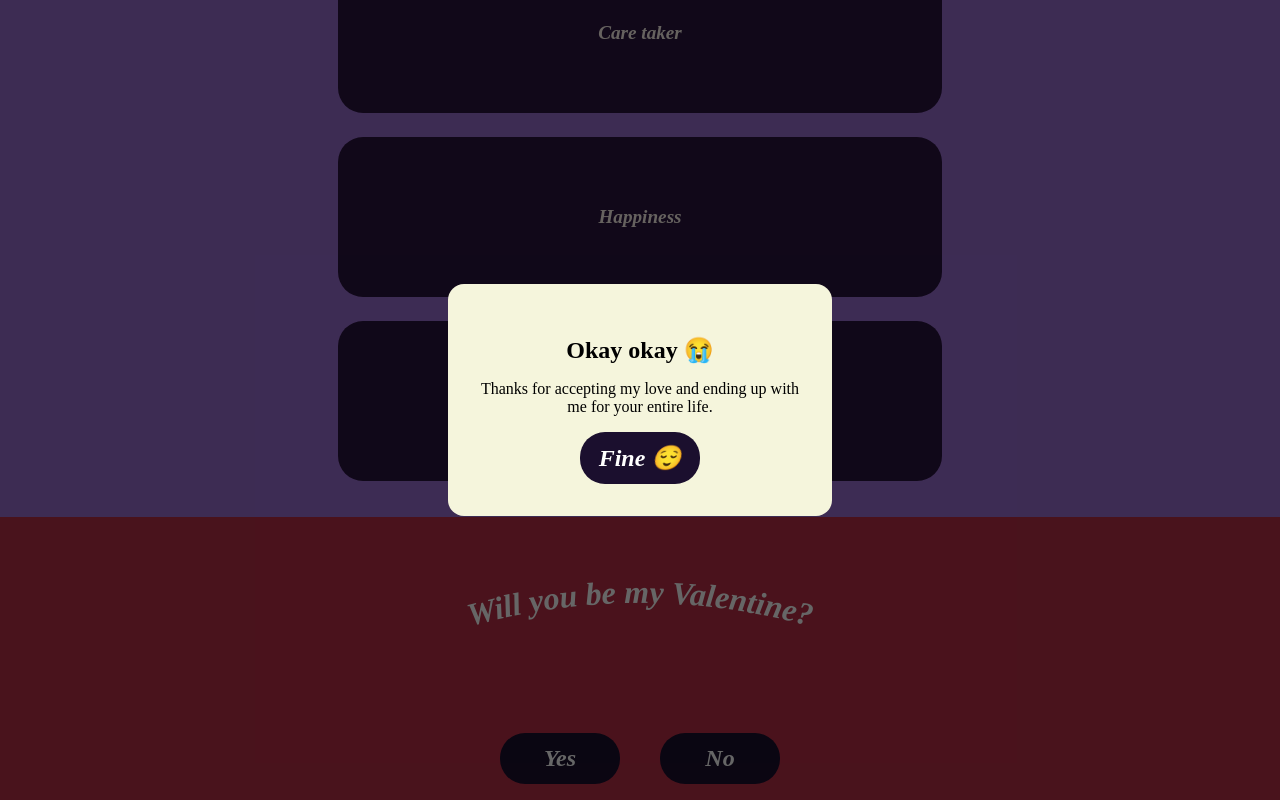
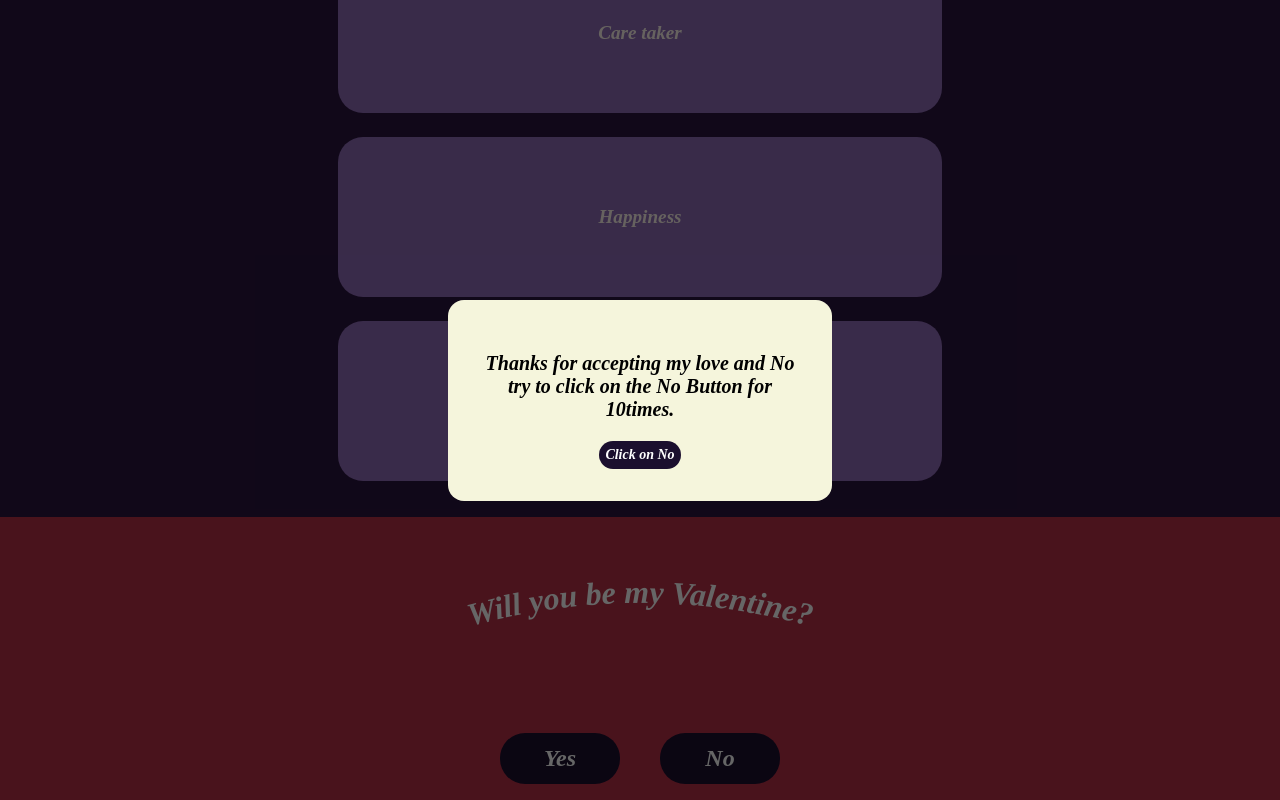
Before and after one commit to DivijaBabu/infinityCheck, a React (Vite) app: page / in a window 1280 px wide. Both pictures are taken after a click on the button "Yes". Shown: the part 1790-2590 px from the top of the page. Built offline with nearby package versions, Linux system fonts and the light colour scheme.

Commit message:
playmusic styles fix

```diff
--- a/src/App.css
+++ b/src/App.css
@@ -243,6 +243,7 @@ body {
 }
 .loveNoteContainer:hover .playButtonConatiner .playButton {
   background-color: var(--color-softPurple);
+  color: var(--color-Cream);
 }
 
 .LoveNoteHeading {
@@ -264,11 +265,17 @@ body {
   justify-content: center;
 }
 .playButton {
-  width: 120px;
+  min-width: 160px;
   height: 40px;
   border-radius: 25px;
   border: none;
   background-color: var(--color-Cream);
+  color: var(--color-winePurple);
+  font-size: 16px;
+  font-family: "Lora", serif;
+  font-style: italic;
+  font-weight: bold;
+  text-transform: uppercase;
 }
 
 .controls-section {
@@ -287,7 +294,7 @@ body {
   display: flex;
   justify-content: center;
   align-items: center;
-  background-color: var(--wine-purple);
+  background-color: var(--color-Lavender);
   border-radius: 25px;
   transition: transform 1s ease, background-color 0.3s ease;
   overflow: hidden;
@@ -331,7 +338,7 @@ body {
 }
 
 .reasonsContainer {
-  background-color: var(--color-lavender-purple);
+  background-color: var(--wine-purple);
   padding: 36px;
 }
 .reasonsHeading {
@@ -339,7 +346,7 @@ body {
   font-size: 28px;
   font-style: italic;
   font-weight: 200;
-  color: var(--color-deep-plum);
+  color: var(--color-Cream);
 }
 .reasonTitle {
   font-family: "Lora", serif;
@@ -382,6 +389,19 @@ body {
   outline: none;
   border: none;
   width: 120px;
+}
+.buttonContainerPopup {
+  font-family: "Lora", serif;
+  font-size: 14px;
+  font-style: italic;
+  font-weight: bold;
+  padding: 6px;
+  cursor: "pointer";
+  background-color: var(--grapeBlack);
+  color: var(--white);
+  border-radius: 25px;
+  outline: none;
+  border: none;
 }
 .acceptText {
   color: var(--grapeBlack);
--- a/src/components/AcceptButton.tsx
+++ b/src/components/AcceptButton.tsx
@@ -5,7 +5,11 @@ export default function AcceptButton() {
   const [noPos, setNoPos] = useState({ top: "50%", left: "50%" });
   const [noChange, setNoChange] = useState(false);
   const [count, setCount] = useState(0);
-  const [showPopup, setShowPopup] = useState({ visible: false, message: "" });
+  const [showPopup, setShowPopup] = useState({
+    visible: false,
+    message: "",
+    buttonText: "",
+  });
   const moveNoButton = () => {
     setNoChange(true);
     setCount((prev) => {
@@ -14,6 +18,7 @@ export default function AcceptButton() {
         setShowPopup({
           visible: true,
           message: "So Finally you are interested to say yes.",
+          buttonText: "Okay",
         });
       }
       return next;
@@ -31,12 +36,12 @@ export default function AcceptButton() {
     setShowPopup({
       visible: true,
       message:
-        "Thanks for accepting my love and ending up with me for your entire life.",
+        "Thanks for accepting my love and No try to click on the No Button for 10times.",
+      buttonText: "Click on No",
     });
+
     setCount(0);
   };
-
-
 
   return (
     <div className="acceptButtonContainer">
@@ -77,16 +82,15 @@ export default function AcceptButton() {
       {showPopup.visible && (
         <div className="popupOverlay">
           <div className="popup">
-            <h2>Okay okay 😭</h2>
-            <p>{showPopup.message}</p>
+            <p className="reasonMessage">{showPopup.message}</p>
             <button
-              className="buttonContainer"
+              className="buttonContainerPopup"
               onClick={() => {
-                setShowPopup({ visible: false, message: "" });
+                setShowPopup({ visible: false, message: "", buttonText: "" });
                 setCount(0);
               }}
             >
-              Fine 😌
+              {showPopup?.buttonText}
             </button>
           </div>
         </div>
--- a/src/components/LoveNote.tsx
+++ b/src/components/LoveNote.tsx
@@ -25,39 +25,20 @@ export default function LoveNote() {
         </p>
         <div className="playButtonConatiner">
           <button className="playButton" onClick={handlePlay}>
-            This song dedicated to you
+            Song remind me of us
           </button>
         </div>
         {play && (
-          // <iframe
-          //   src="https://open.spotify.com/embed/track/YOUR_TRACK_ID"
-          //   width="300"
-          //   height="80"
-          //   frameBorder="0"
-          //   allow="autoplay; clipboard-write; encrypted-media; fullscreen; picture-in-picture"
-          //   // allowTransparency="true"
-          //   title="Spotify Player"
-          // ></iframe>
           <div
             style={{
-              minHeight: "100vh",
               display: "flex",
               flexDirection: "column",
               alignItems: "center",
               justifyContent: "center",
-              background: "linear-gradient(135deg, #667eea 0%, #764ba2 100%)",
               color: "white",
               padding: "20px",
             }}
           >
-            <h1 style={{ fontSize: "4rem", marginBottom: "20px" }}>🎂</h1>
-            <h2 style={{ fontSize: "3rem", marginBottom: "10px" }}>
-              Happy Birthday!
-            </h2>
-            <p style={{ fontSize: "1.5rem", marginBottom: "30px" }}>
-              Hope you have an amazing day! 🎉
-            </p>
-
             <iframe
               style={{ borderRadius: "12px" }}
               src="https://open.spotify.com/embed/track/1iF0JKo3hIKDDzXNtvyZOg"
```
